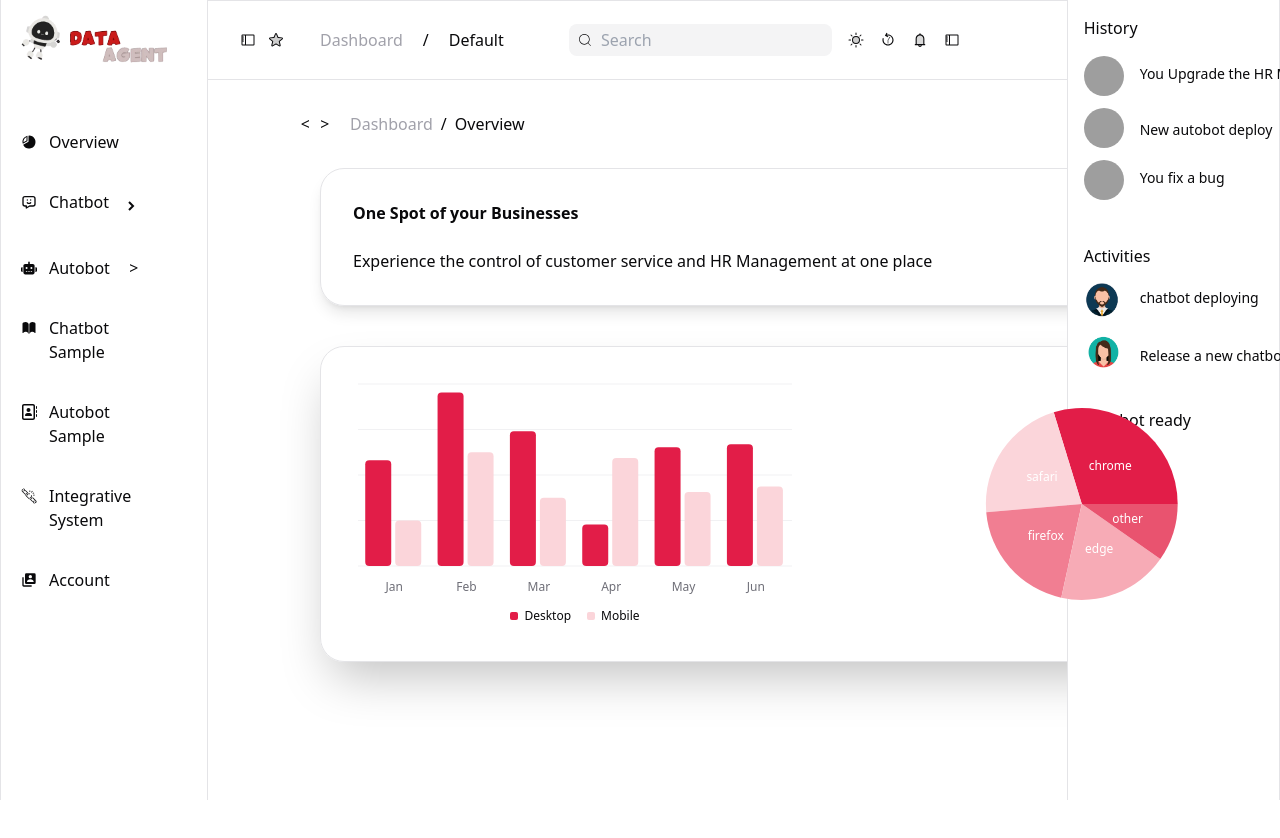
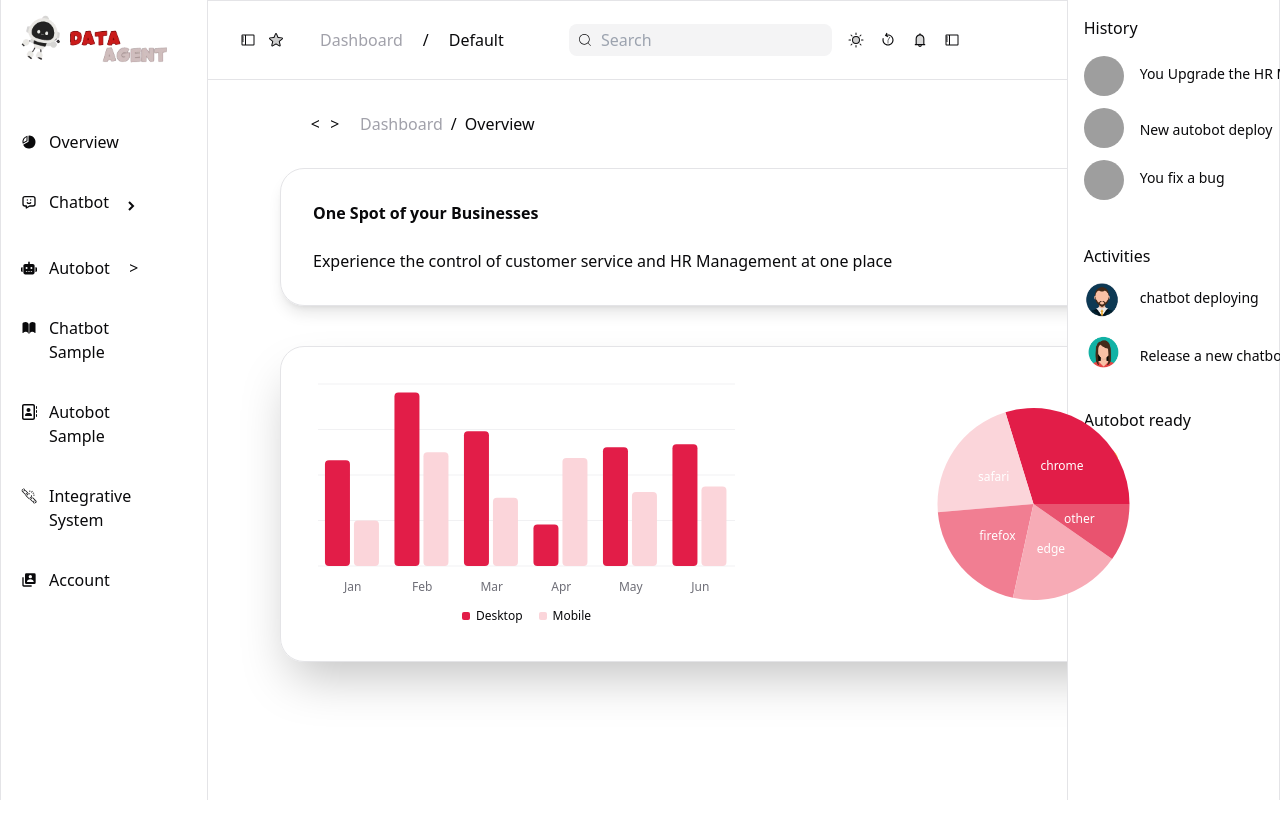
Before and after one commit to raheem-dotgit/DataAgen.io, a React (Create React App) app in the folder app/: page / in a window 1280 px wide. Shown: the top 838 px of the page. Built offline with nearby package versions, Linux system fonts and the light colour scheme; grey boxes are pictures that could not be loaded.

Commit message:
fix dashboard width

```diff
--- a/app/src/App.js
+++ b/app/src/App.js
@@ -10,14 +10,21 @@ import React, { useState } from 'react';
 function App() {
 
   const [isSidebarVisible, setIsSidebarVisible] = useState(true);
+  const [isLeftSidebarVisible, setIsLeftSidebarVisible] = useState(true)
 
   const toggleSidebar = () => {
     setIsSidebarVisible(!isSidebarVisible);
   };
+
+  const toggleLeftSidebar = () =>
+  {
+    setIsLeftSidebarVisible(!isLeftSidebarVisible)
+  }
   return (
     <>
-    <Sidebar ></Sidebar>
-    <Navbar toggleSidebar={toggleSidebar} isSidebarVisible={isSidebarVisible} ></Navbar>
+    <Sidebar isVisible={isLeftSidebarVisible}></Sidebar>
+    <Navbar toggleSidebar={toggleSidebar} isSidebarVisible={isSidebarVisible}
+    toggleLeftSidebar ={toggleLeftSidebar} isLeftSidebarVisible={isLeftSidebarVisible} ></Navbar>
     <RightSideBar isVisible={isSidebarVisible}></RightSideBar>
     <Dashboards />
 
--- a/app/src/components/Dashboards.js
+++ b/app/src/components/Dashboards.js
@@ -6,8 +6,9 @@ const Dashboards = () => {
 
 
 return(
- <div className="sm:bg-white flex flex-col h-[1000px] ml-[190px] dark:bg-gray-900 w-[1490px]">
-  <div className="sm:flex flex-col  justify-start items-start ml-20 p-8">
+ <div className="sm:bg-white flex flex-col h-[1000px] dark:bg-gray-900 w-[1680px]">
+  <div className='ml-[280px]'>
+      <div className="sm:flex flex-col  p-8 ">
    <button className="flex-col -rotate-90 inline-block absolute">^</button>
    <button className="inline-block rotate-90 absolute ml-4">^</button>
      <ul className="sm:flex flex-row gap-2 mx-12">
@@ -16,15 +17,17 @@ return(
     <li>Overview</li>
   </ul>
   </div>
-  <div className='sm:flex flex-col  ml-[130px] p-8 gap-x-20 border rounded-3xl shadow-lg w-[1000px]'>
+  <div className='sm:flex flex-col p-8 gap-x-20 border rounded-3xl shadow-lg w-[1000px]'>
     <h3 className='font-extrabold'>One Spot of your Businesses</h3>
     <br />
     <p>Experience the control of customer service and HR Management at one place</p>
   </div>
-  <div className='sm:flex flex-row  ml-[130px] p-8 gap-x-20 border rounded-3xl shadow-2xl mt-10 w-[1000px]'>
+  <div className='sm:flex flex-row p-8 gap-x-20 border rounded-3xl shadow-2xl mt-10 w-[1000px]'>
         <Views className=""></Views>
         <View2 className=""/>
   </div>
+  </div>
+
 
  </div>
 )
--- a/app/src/components/Navbar.js
+++ b/app/src/components/Navbar.js
@@ -10,7 +10,7 @@ import { useState, useEffect } from 'react';
 
 
 
-const Navbar = ({ toggleSidebar, isSidebarVisible }) =>
+const Navbar = ({ toggleSidebar, isSidebarVisible, toggleLeftSidebar, isLeftSidebarVisible }) =>
 {
 
   const [isDarkMode, setIsDarkMode] = useState(false);
@@ -32,7 +32,7 @@ return(
  <>
 <nav className="sm:bg-white flex-row h-20 items-center dark:bg-gray-900 justify-start w-full inline-flex border-y flex-wrap">
 <ul className="inline-flex absolute left-60 gap-3">
-  <li><PiSidebar/></li>
+  <button onClick={toggleLeftSidebar}><PiSidebar/></button>
   <li><PiStarDuotone/></li>
 </ul>
   <ul className="sm:flex flex-row gap-5 mx-80">
@@ -46,7 +46,7 @@ return(
   </div>
 
   <ul className="sm:flex gap-4 right-80 absolute">
-    <li  onClick={toggleDarkMode}><PiSunDuotone/></li>
+    <button  onClick={toggleDarkMode}><PiSunDuotone/></button>
     <li><GiBackwardTime/></li>
     <li><AiTwotoneBell/></li>
     <button onClick={toggleSidebar}><PiSidebar/></button>
--- a/app/src/components/Sidebar.js
+++ b/app/src/components/Sidebar.js
@@ -13,7 +13,7 @@ import logo from '../images/logo.png'
 
 
 
-const Sidebar = (isVisible) =>
+const Sidebar = ({isVisible}) =>
 
 {
 
@@ -26,7 +26,7 @@ const Sidebar = (isVisible) =>
 
   <>
 
-  <div className={`transition-transform duration-300 ${isVisible ? 'translate-x-0' : 'translate-x-full'} sm:flex-col bg-white w-52 h-full inline-flex fixed border-x gap-20 dark:bg-gray-900`}>
+  <div className={`transition-transform duration-300 ${isVisible ? 'translate-x-0' : '-translate-x-full'} sm:flex-col bg-white w-52 h-full inline-flex fixed border-x gap-20 dark:bg-gray-900`}>
       <img src={logo} alt="logo" className="w-[200px] mb-[-50px]"/>
     <div className="flex flex-col gap-3 ml-3 w-40">
     <div className="flex-row inline-flex align-middle gap-3  hover:bg-gray-100 dark:hover:bg-slate-500 rounded-xl py-3 px-2">
```
